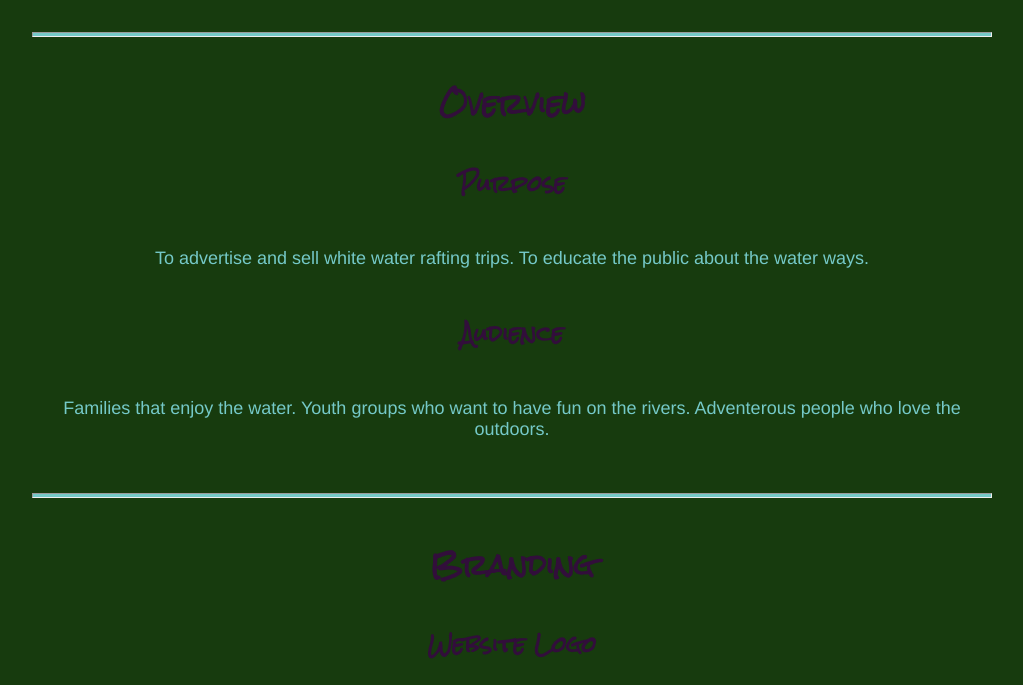
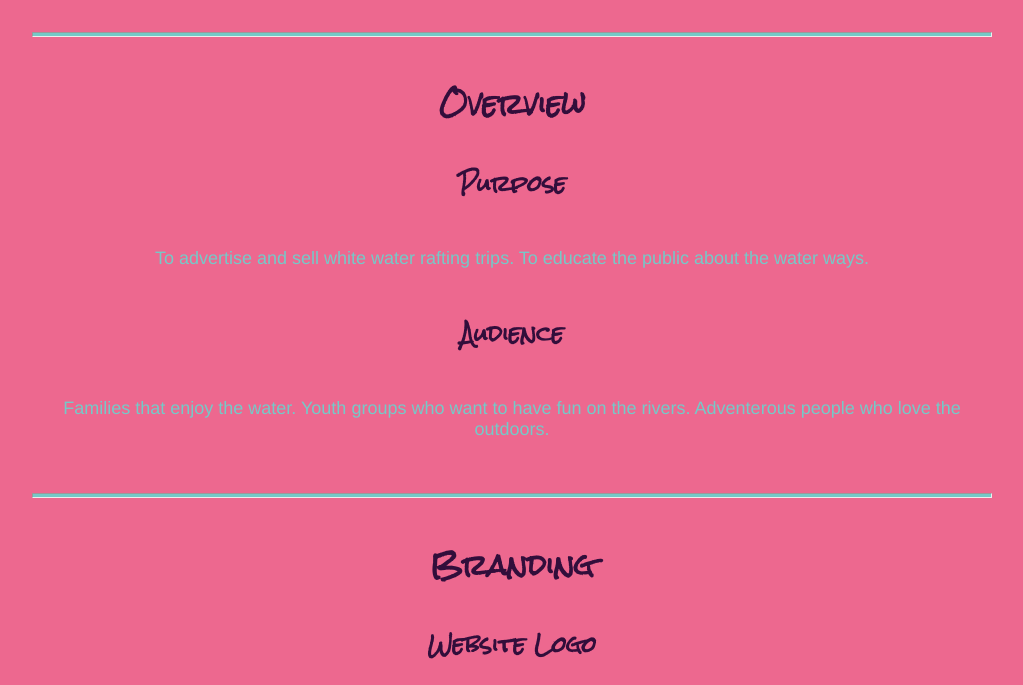
Before and after one commit to wolffjo/wdd130, a plain HTML site: page wwr/site-plan-rafting.html in a window 1280 px wide. Shown: the part 420-1105 px from the top of the page, without its empty margins (128-1151 px from the left). Drawn offline with Linux system fonts and the light colour scheme; a web font is replaced by a local one.

Commit message:
bg color

```diff
--- a/wwr/styles/site-plan-rafting.css
+++ b/wwr/styles/site-plan-rafting.css
@@ -24,7 +24,7 @@ Fonts are separated by a & */
   --nav-background-color: #320E3B;
   --nav-hover-link-color: #75C9C8;
   --nav-hover-background-color: #320E3B;
-  --background-color: #173B0E;
+  --background-color: #ED688F;
 }
 
 
```
